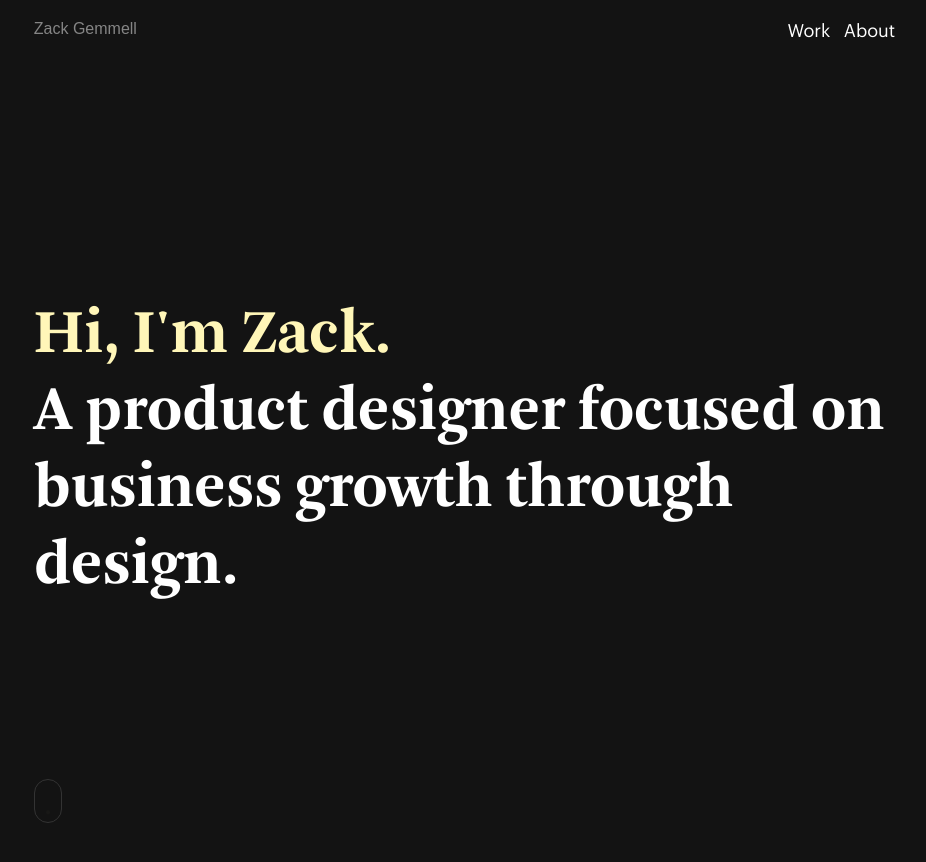
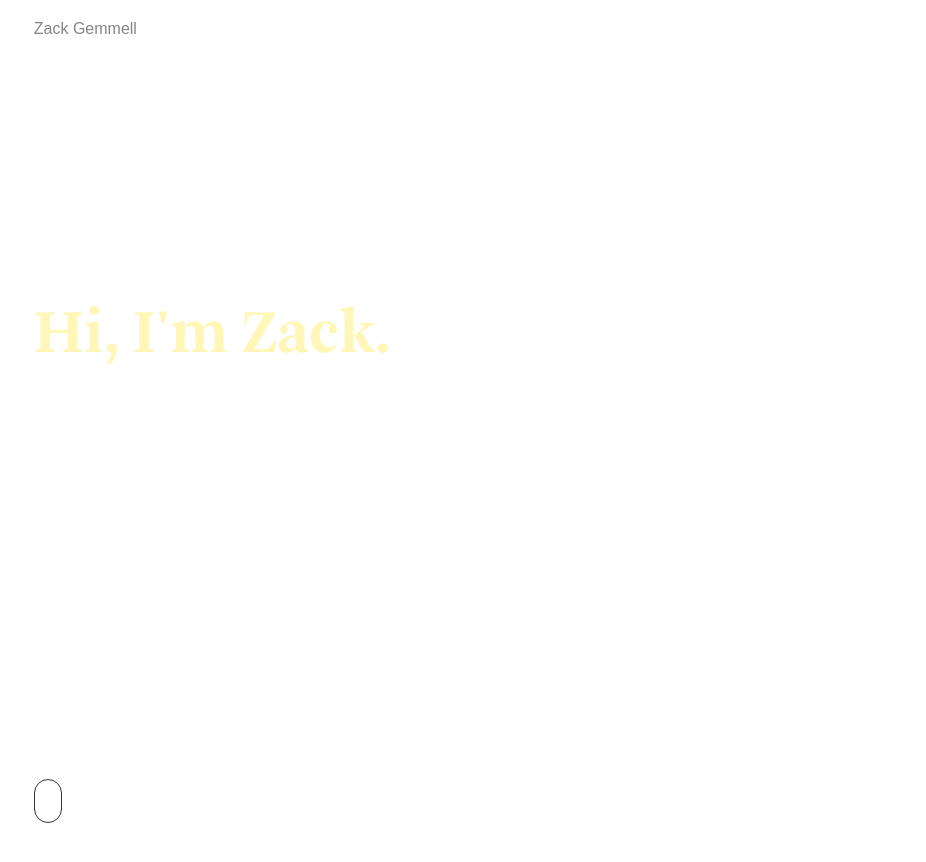
Before and after one commit to zackgemmell/portfolio-2019, a Jekyll site: the page built from index.html, in a window 1280 px wide and 900 px high. Shown: the top 862 px of the window, without its empty margins (171-1097 px from the left). Built offline with Jekyll 4.4.1, drawn with Linux system fonts in a browser that asks for light colours; nearby versions of some CDN libraries; some web fonts are replaced.

Commit message:
Testing stupid vendor fix

```diff
--- a/_config.yml
+++ b/_config.yml
@@ -16,7 +16,7 @@
   - Gemfile
   - Gemfile.lock
 
-exclude: ['vendor']
+# exclude: ['vendor']
 
 plugins:
   - jekyll-redirect-from
--- a/_sass/components/_post-image.scss
+++ b/_sass/components/_post-image.scss
@@ -2,6 +2,7 @@
     width: 100%;
     margin-bottom: 1.5%;
     border-radius: $imageBorderRadius;
+    box-shadow: 0px 0px 44px rgba(0,0,0,0.1);;
 }
 
 .post-image-small-right {
--- a/_sass/global/_variables.scss
+++ b/_sass/global/_variables.scss
@@ -14,7 +14,7 @@
 
 // semantic colors
 $accent: $yellow;
-$siteBackground: $grey100;
+$siteBackground: $white;
 $borderColor: $grey200;
 
 // type
```
